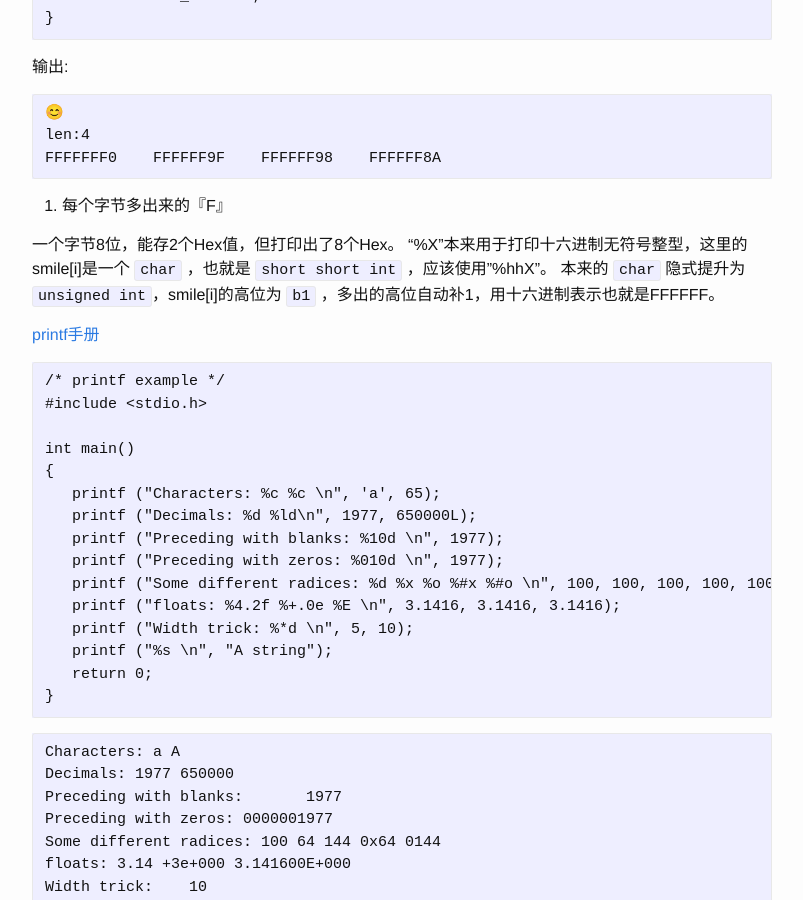
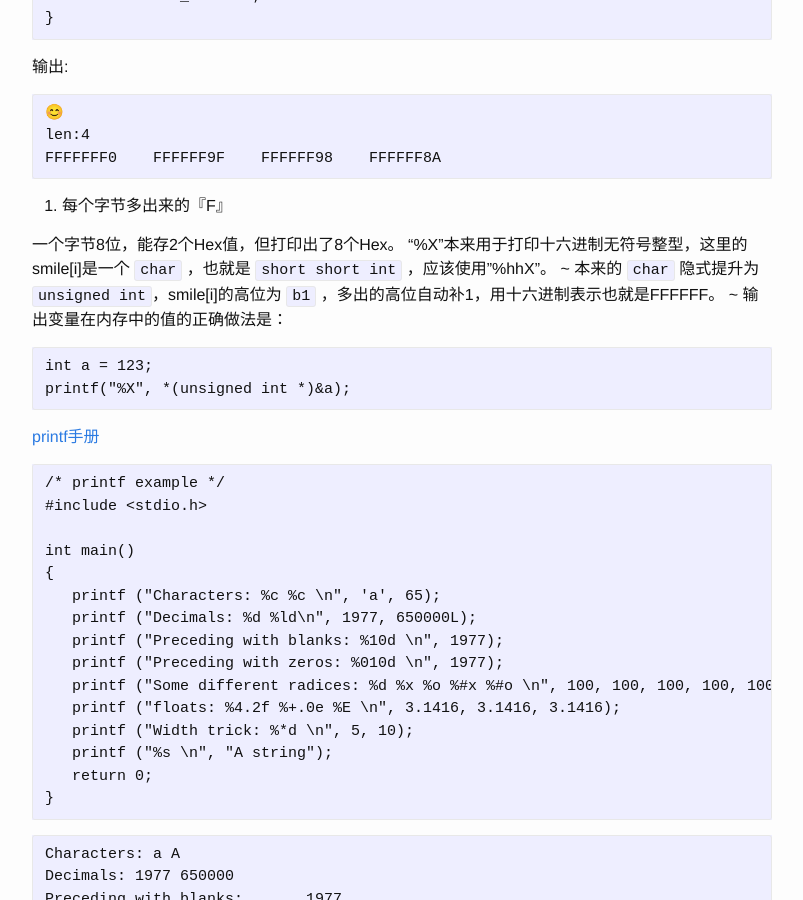
Before and after one commit to icbd/wiki, a Jekyll site: the page built from _posts/2017-01-02-unicode-c.md, in a window 1280 px wide and 900 px high, scrolled down 639 px. Shown: the whole window, without its empty margins (238-1041 px from the left). Built offline with Jekyll 4.4.1, drawn with Linux system fonts in a browser that asks for light colours; comment, search, counter and statistics services are not loaded.

Commit message:
2017-01-06

````diff
--- a/_posts/2017-01-02-unicode-c.md
+++ b/_posts/2017-01-02-unicode-c.md
@@ -41,7 +41,14 @@ FFFFFFF0    FFFFFF9F    FFFFFF98    FFFFFF8A
 
 一个字节8位，能存2个Hex值，但打印出了8个Hex。
 "%X"本来用于打印十六进制无符号整型，这里的smile[i]是一个 `char` ，也就是 `short short int` ，应该使用"%hhX"。
-本来的 `char` 隐式提升为 `unsigned int`，smile[i]的高位为 `b1` ，多出的高位自动补1，用十六进制表示也就是FFFFFF。
+~ 本来的 `char` 隐式提升为 `unsigned int`，smile[i]的高位为 `b1` ，多出的高位自动补1，用十六进制表示也就是FFFFFF。 ~
+输出变量在内存中的值的正确做法是：
+
+```
+int a = 123;
+printf("%X", *(unsigned int *)&a);
+```
+
 
 [printf手册](http://www.cplusplus.com/reference/cstdio/printf/?kw=printf)
 
````
Also changed, not shown: _posts/2017-01-06-printf-c.md (added, +14 -0 lines).
